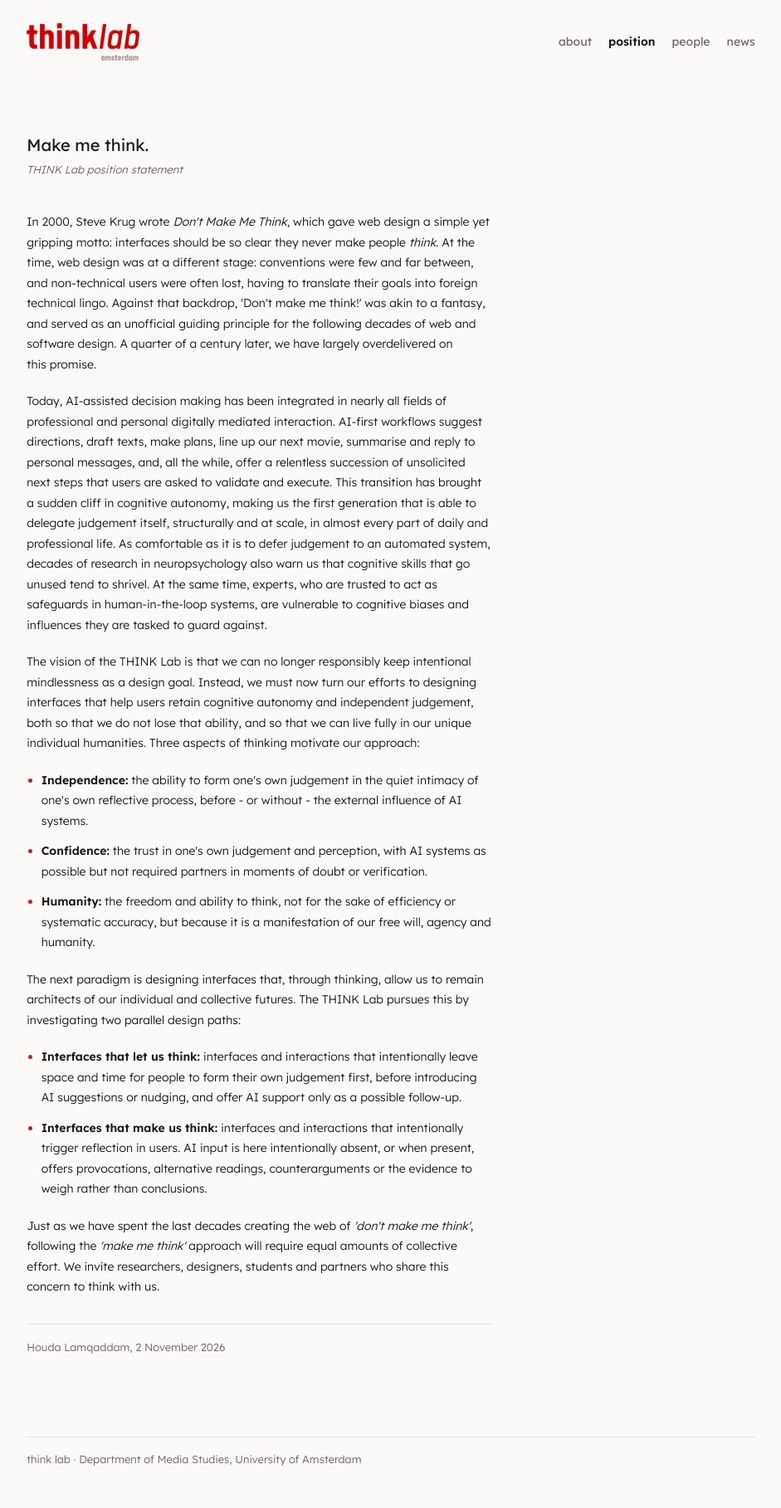
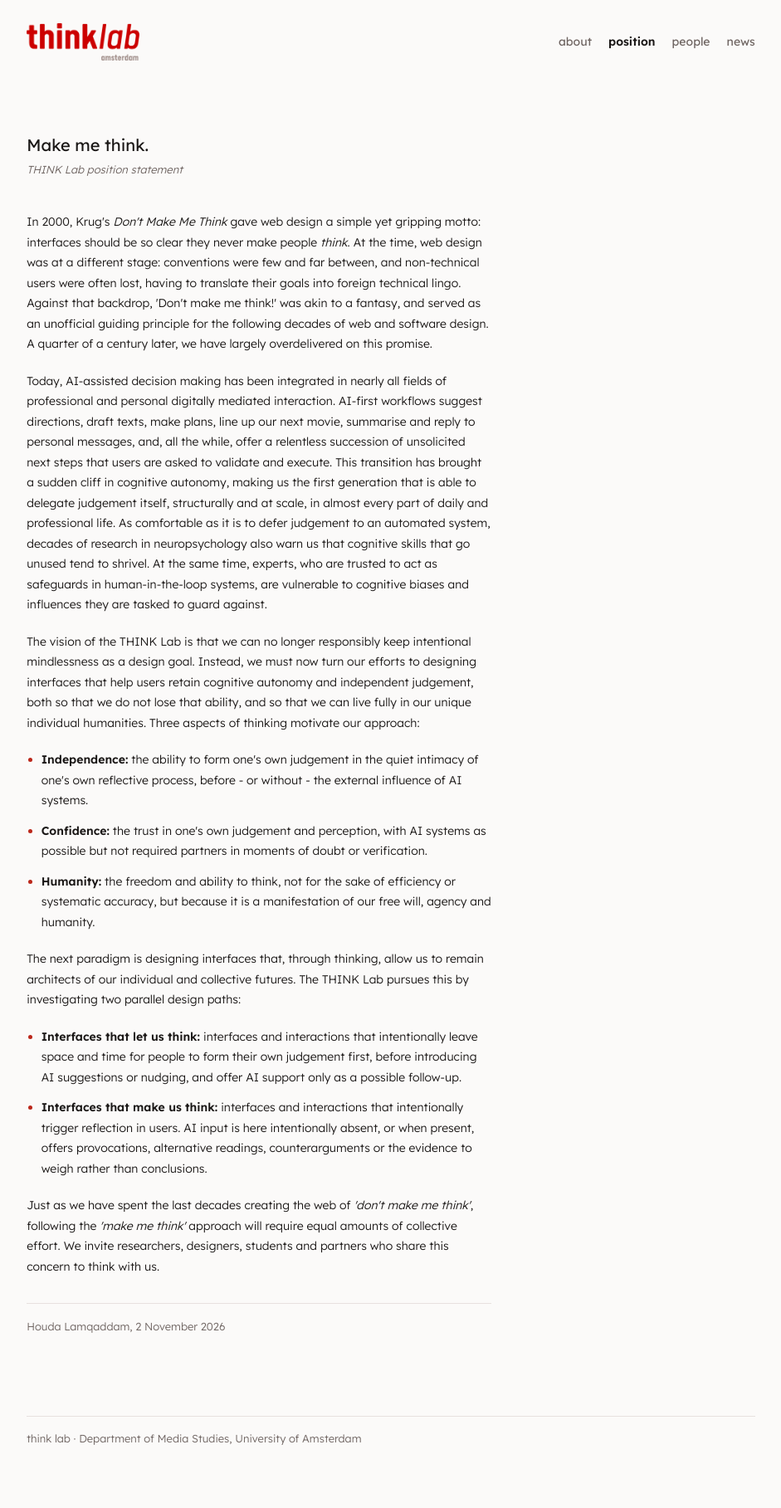
Before and after one commit to HLMQA/think, a Jekyll site: the page built from position/index.md, in a window 1280 px wide. Shown: the whole page at 83% size, without its empty margins (169-1110 px from the left). Built offline with Jekyll 4.4.1, drawn with Linux system fonts in a browser that asks for light colours; after the commit the page ends 1792 px from its top, so only the background shows below that.

Commit message:
Position statement: revise first line
Co-Authored-By: Claude Opus 5.5 <noreply@anthropic.com>
Claude-Session: https://claude.ai/code/session_01TgR6aJ38HLEPLrkB6bpgPr

```diff
--- a/position/index.md
+++ b/position/index.md
@@ -9,7 +9,7 @@ description: THINK Lab position statement.
 <p class="subtitle"><em>THINK Lab position statement</em></p>
 </header>
 
-<p>In 2000, Steve Krug wrote <em>Don't Make Me Think</em>, which gave web design a simple yet gripping motto: interfaces should be so clear they never make people <em>think</em>. At the time, web design was at a different stage: conventions were few and far between, and non-technical users were often lost, having to translate their goals into foreign technical lingo. Against that backdrop, 'Don't make me think!' was akin to a fantasy, and served as an unofficial guiding principle for the following decades of web and software design. A quarter of a century later, we have largely overdelivered on this promise.</p>
+<p>In 2000, Krug's <em>Don't Make Me Think</em> gave web design a simple yet gripping motto: interfaces should be so clear they never make people <em>think</em>. At the time, web design was at a different stage: conventions were few and far between, and non-technical users were often lost, having to translate their goals into foreign technical lingo. Against that backdrop, 'Don't make me think!' was akin to a fantasy, and served as an unofficial guiding principle for the following decades of web and software design. A quarter of a century later, we have largely overdelivered on this promise.</p>
 
 <p>Today, AI-assisted decision making has been integrated in nearly all fields of professional and personal digitally mediated interaction. AI-first workflows suggest directions, draft texts, make plans, line up our next movie, summarise and reply to personal messages, and, all the while, offer a relentless succession of unsolicited next steps that users are asked to validate and execute. This transition has brought a sudden cliff in cognitive autonomy, making us the first generation that is able to delegate judgement itself, structurally and at scale, in almost every part of daily and professional life. As comfortable as it is to defer judgement to an automated system, decades of research in neuropsychology also warn us that cognitive skills that go unused tend to shrivel. At the same time, experts, who are trusted to act as safeguards in human-in-the-loop systems, are vulnerable to cognitive biases and influences they are tasked to guard against.</p>
 
```
